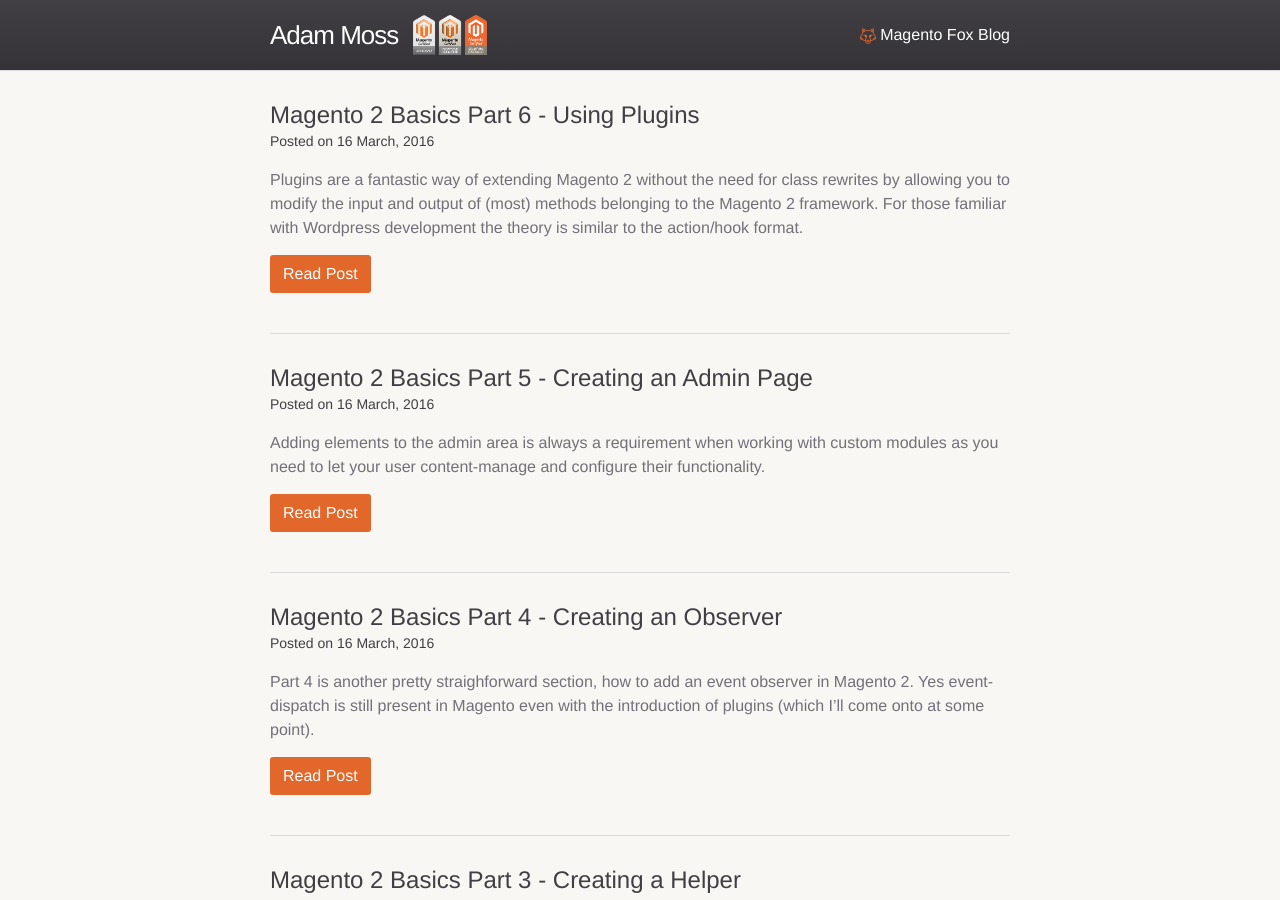
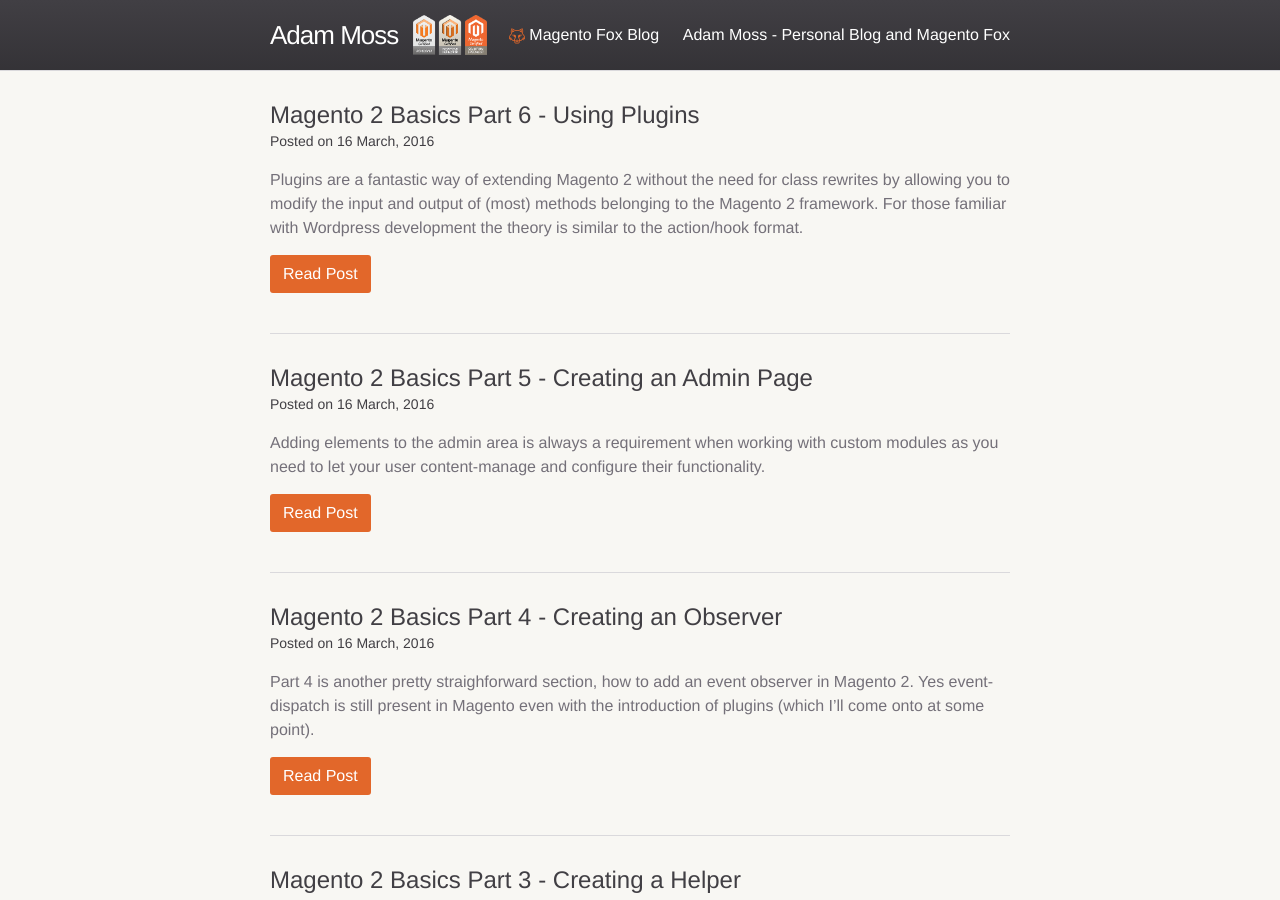
Before and after one commit to adampmoss/adampmoss.github.io, a Jekyll site: the page built from index.html, in a window 1280 px wide and 900 px high. Built offline with Jekyll 4.4.1, drawn with Linux system fonts in a browser that asks for light colours; some web fonts are replaced; the list of posts is cut into pages by our own code.

Commit message:
added homepage title

```diff
--- a/index.html
+++ b/index.html
@@ -1,5 +1,6 @@
 ---
 layout: default
+title: Adam Moss - Personal Blog and Magento Fox
 ---
 
 <div class="home">
```
